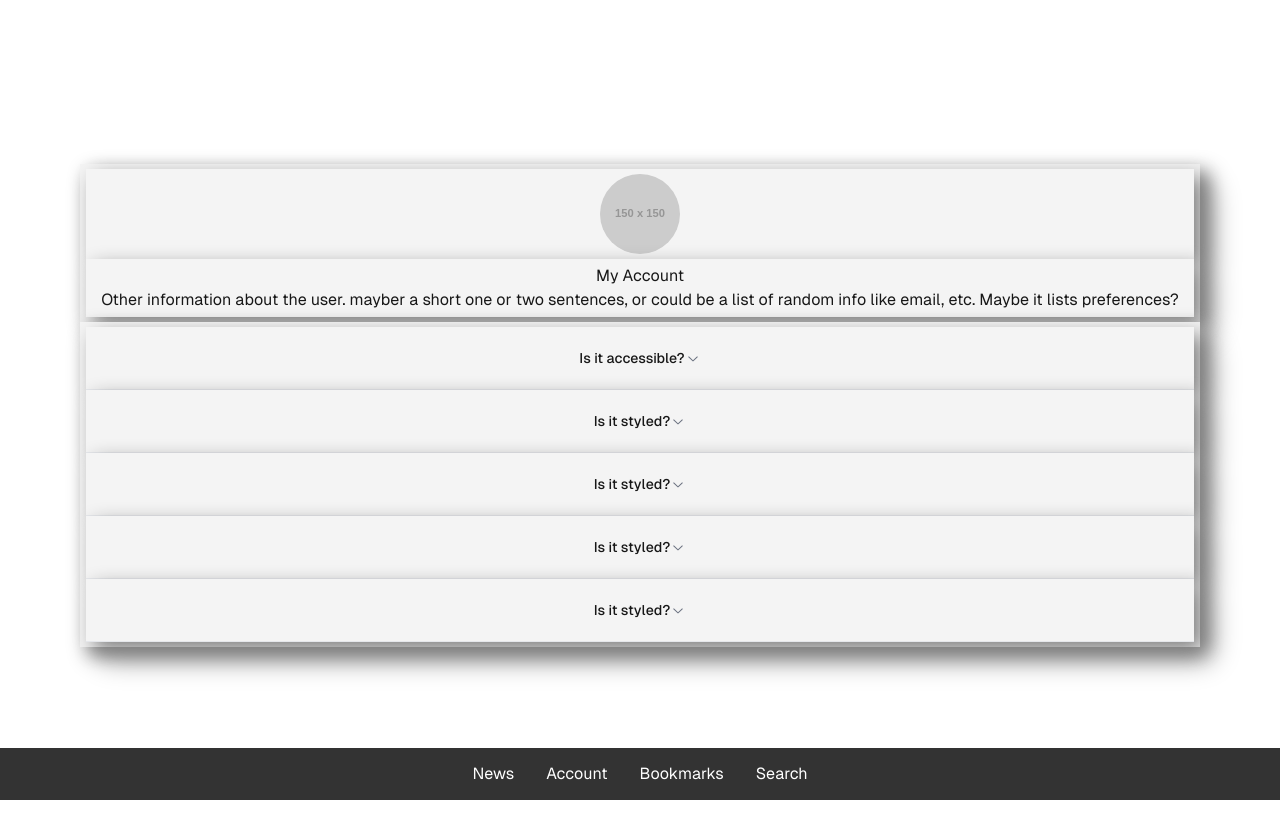
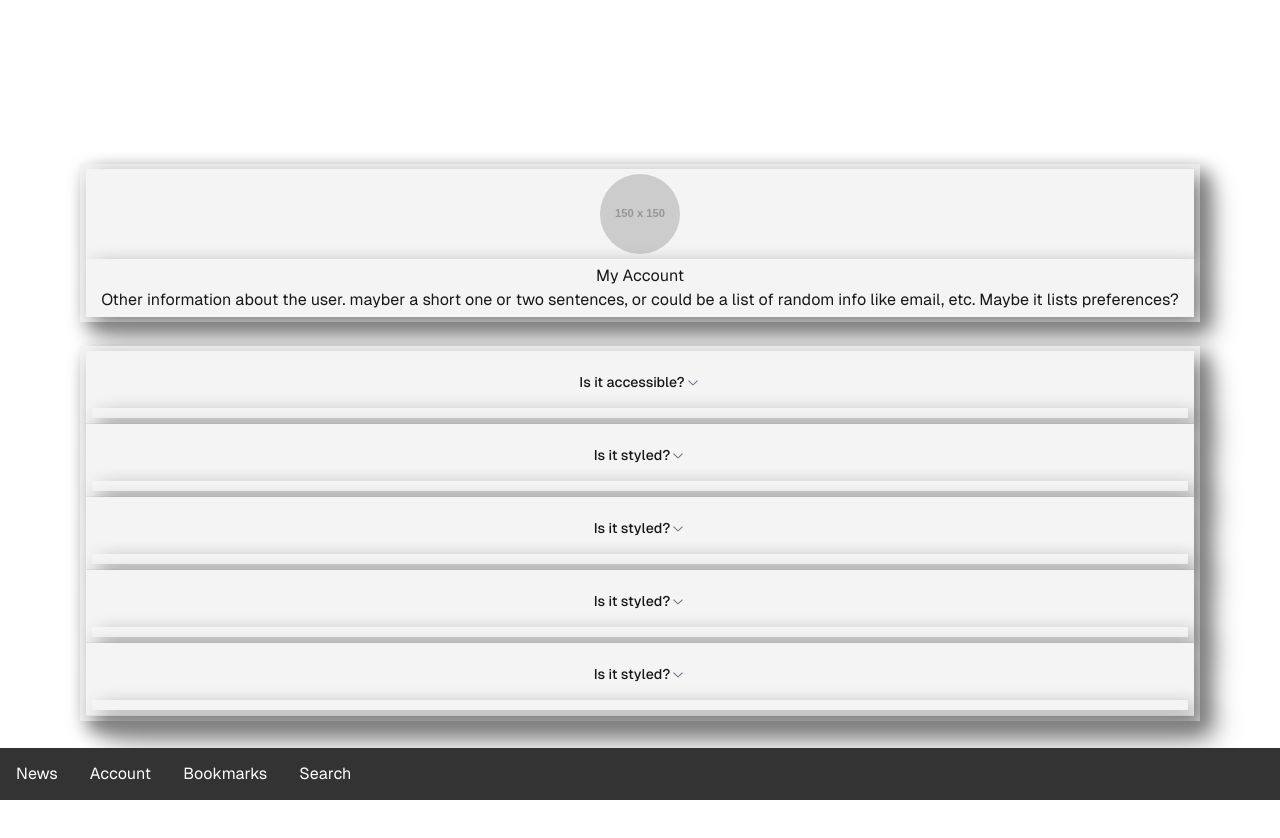
Before and after one commit to HeadlinerAI/website, a Next.js app: page /account in a window 1280 px wide. Shown: the top 838 px of the page. Built offline with nearby package versions, Linux system fonts and the light colour scheme.

Commit message:
fixing stuff

```diff
--- a/src/app/globals.css
+++ b/src/app/globals.css
@@ -205,6 +205,12 @@ body {
 /*account page*/
 
 .accInfo div{
+  /*centering elements*/
+  display: flex;
+  justify-content: center;
+  flex-flow: row wrap;
+  align-content: center;
+
   background-color: rgb(244, 244, 244);
   width: 100%;
   padding: 5px 6px;
@@ -215,10 +221,3 @@ body {
   display: flex;
   justify-content: flex-start;
 }
-
-div{
-  display: flex;
-  justify-content: center;
-  flex-flow: row wrap;
-  align-content: center;
-}
```
